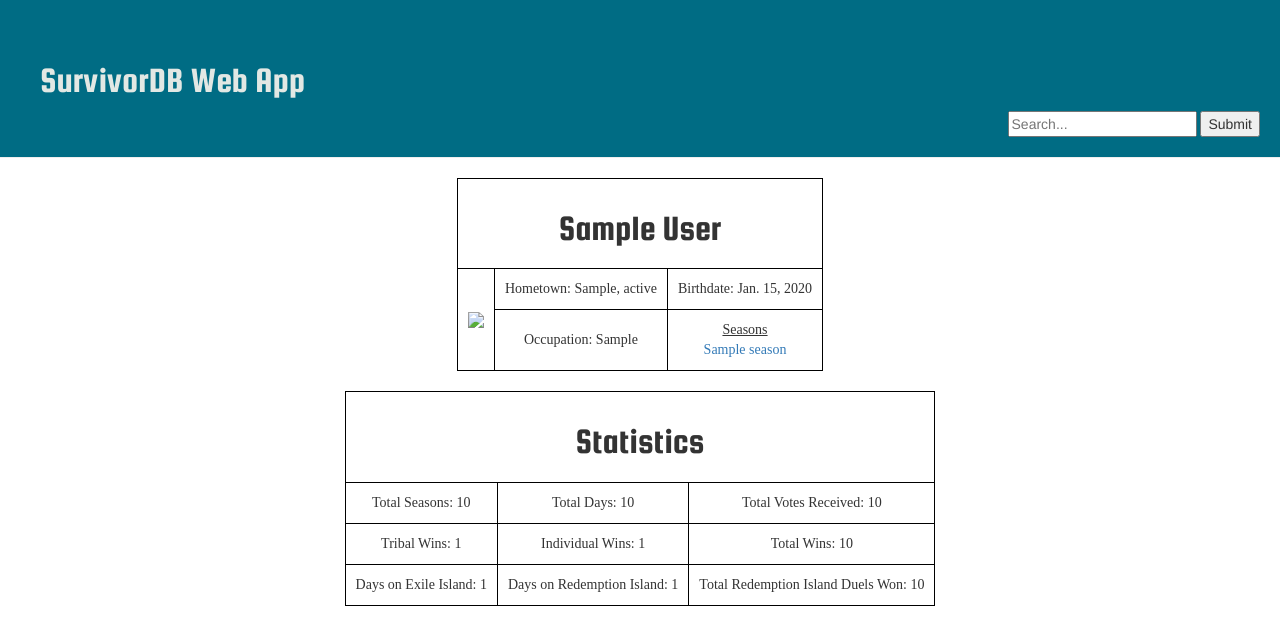
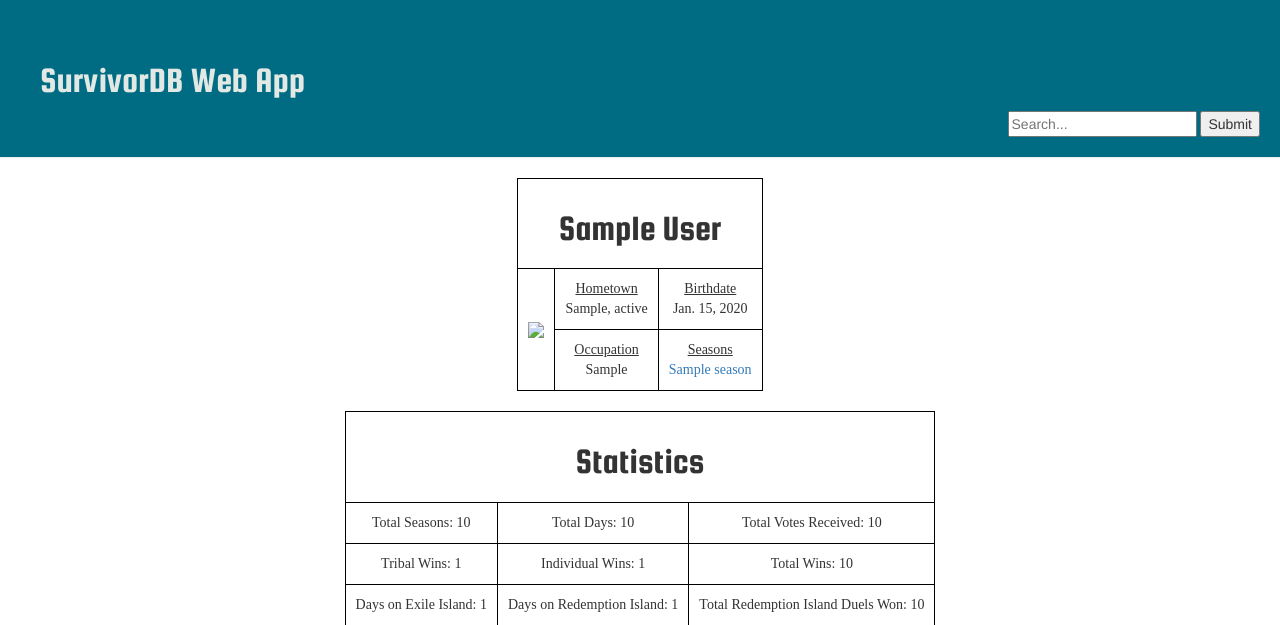
Before and after one commit to christianhoward/survivordb, a Django app: template webapp/templates/webapp/player.html in a window 1280 px wide. Shown: the top 625 px of the page. Run offline with Django 3.2, Linux system fonts and the light colour scheme; the template is opened without the code that fills it: values that come from a table or form of the project are taken from there, others are empty; tables that the repository leaves empty hold one stand-in row (values such as "Sample post"); some libraries are stand-ins or nearby versions; some web fonts are replaced.

Commit message:
Changes to Player page table

```diff
--- a/webapp/templates/webapp/base.html
+++ b/webapp/templates/webapp/base.html
@@ -19,7 +19,7 @@
                     </h1>
                 </li>
             <li style="list-style-type:none; text-align:right;">
-                <form type="get" action="{% url 'search' %}" style="margin: 0">
+                <form type="get" action="." style="margin: 0">
                 <input  id="search_box" type="text" name="search_box"  placeholder="Search..." >
                 <button id="search_submit" type="submit" >Submit</button>
 </form>
--- a/webapp/templates/webapp/player.html
+++ b/webapp/templates/webapp/player.html
@@ -6,11 +6,11 @@
     </tr>
     <tr>
         <td rowspan=4><img src="{{ player.p_url }}" /></td>
-        <td>Hometown: {{ player.city }}, {{ player.state }}</td>
-        <td>Birthdate: {{ player.birthdate }}</td>
+        <td><u>Hometown</u><br> {{ player.city }}, {{ player.state }}</td>
+        <td><u>Birthdate</u><br>{{ player.birthdate }}</td>
     </tr>
     <tr>
-        <td>Occupation: {{ player.occupation }}</td>
+        <td><u>Occupation</u><br>{{ player.occupation }}</td>
         <td><u>Seasons</u><br>{% for season in seasons %}<a href="{% url 'season' season.sid %}">{{ season.seasonname }}</a> <br>{% endfor %}</td>
     </tr>
 </table>
```
